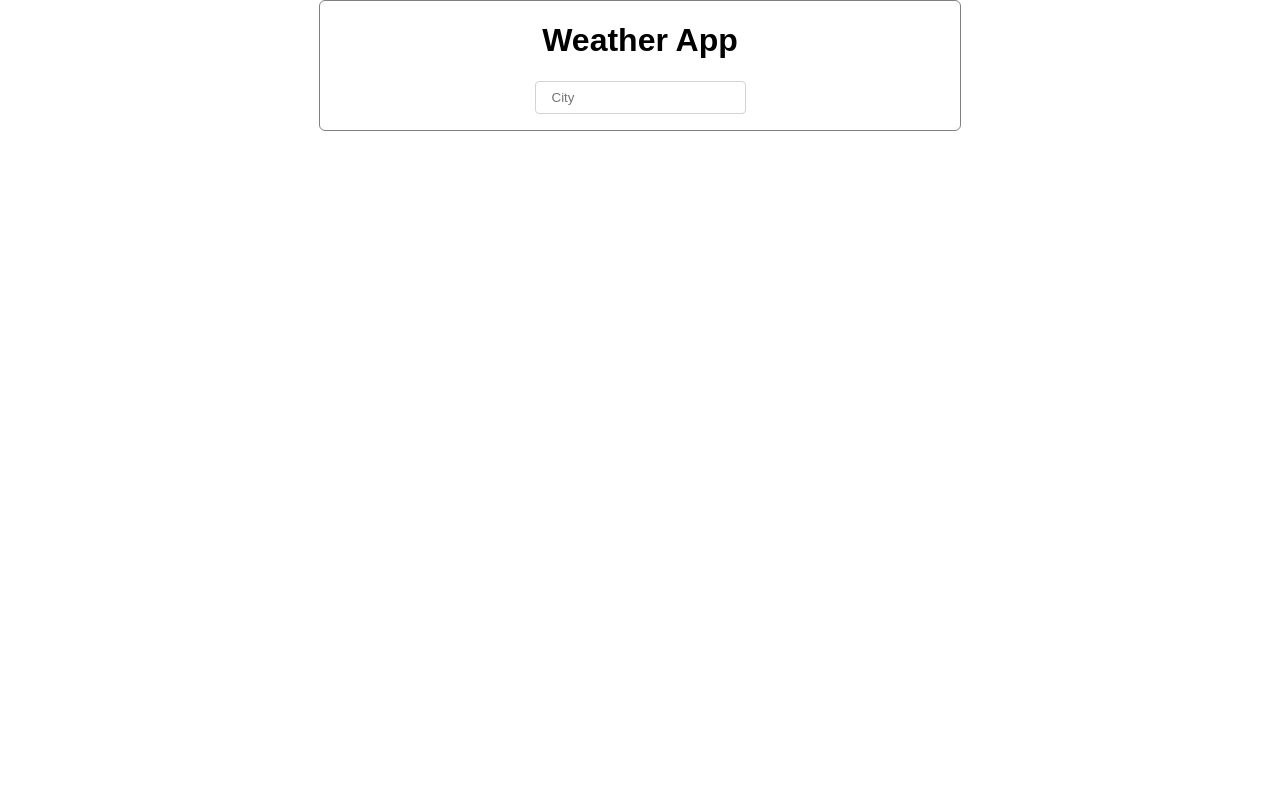
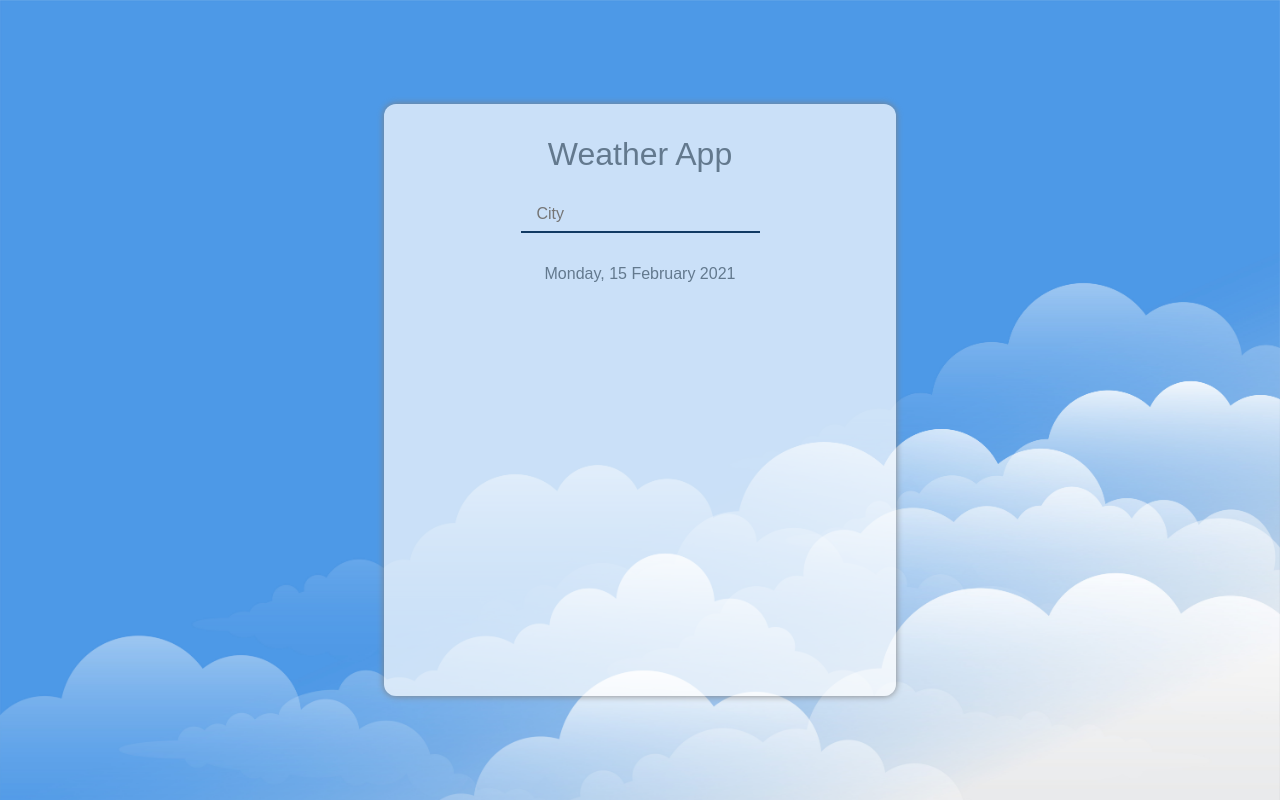
Before and after one commit to stosikmartyna/learning_react, a React (Create React App) app in the folder weather_app/: page / in a window 1280 px wide. Built offline with nearby package versions, Linux system fonts and the light colour scheme.

Commit message:
Add styles to app

```diff
--- a/weather_app/src/App.js
+++ b/weather_app/src/App.js
@@ -1,8 +1,11 @@
 import React from 'react';
 import { MainView } from './components/MainView/MainView';
+import { container } from './App.styles';
 
 export const App = () => {
   return (
-    <MainView />
+    <div className={container}>
+      <MainView />
+    </div>
   );
 }
--- /dev/null
+++ b/weather_app/src/App.styles.js
@@ -0,0 +1,12 @@
+import { css } from 'emotion';
+
+export const container = css ({
+    alignItems: 'center',
+    background: 'url("img/background.jpg")',
+    backgroundSize: 'cover',
+    display: 'flex',
+    height: '100vh',
+    justifyContent: 'center',
+    position: 'absolute',
+    width: '100vw',
+})
--- a/weather_app/src/components/MainView/MainView.jsx
+++ b/weather_app/src/components/MainView/MainView.jsx
@@ -1,6 +1,6 @@
 import React, { useState } from 'react';
 import axios from 'axios';
-import { container, input } from './MainView.styles';
+import { container, input, date, temperature, temperatureMinMax } from './MainView.styles';
 
 const API = {
     key: 'a0cfb4380cff4455bda83f46832638b2',
@@ -19,21 +19,48 @@ export const MainView = () => {
         if(event.key === 'Enter') {
             try {
                 const response = await axios.get(`${API.base}weather?q=${city}&appid=${API.key}&units=metric`);
-                setWeather(response.data)
+                setWeather(response.data);
+                setCity('');
             } catch (err) {
                 console.warn(err);
             }
         }
     }
 
+    const dateBuilder = (d) => {
+        let months = ["January", "February", "March", "April", "May", "June", "July", "August", "September", "October", "November", "December"];
+        let days = ["Sunday", "Monday", "Tuesday", "Wednesday", "Thursday", "Friday", "Saturday"];
+
+        let day = days[d.getDay()];
+        let date = d.getDate();
+        let month = months[d.getMonth()];
+        let year = d.getFullYear();
+
+        return `${day}, ${date} ${month} ${year}`
+      }
+
     return (
         <div className={container}>
             <h1>Weather App</h1>
             <input className={input} placeholder={'City'} value={city} onChange={handleInputChange} onKeyPress={searchCity} />
+            <p className={date}>{dateBuilder(new Date())}</p>
+
+            {console.log(weather)}
+
             {weather && (
                 <>
                     <p>{weather.name}, {weather.sys.country}</p>
-                    <p>{Math.round(weather.main.temp)}°C</p>
+                    <p className={temperature}>{Math.round(weather.main.temp)}°C</p>
+                    <div className={temperatureMinMax}>
+                        <div>
+                            <span>Min.</span>
+                            <p>{Math.round(weather.main.temp_min)}°C</p>
+                        </div>
+                        <div>
+                            <span>Max.</span>
+                            <p>{Math.round(weather.main.temp_max)}°C</p>
+                        </div>
+                    </div>
                     <p>{weather.weather[0].main}</p>
                 </>
             )}
--- a/weather_app/src/components/MainView/MainView.styles.js
+++ b/weather_app/src/components/MainView/MainView.styles.js
@@ -1,17 +1,56 @@
 import { css } from 'emotion';
 
 export const container = css ({
-    border: ' 1px solid grey',
-    borderRadius: '6px',
-    margin: '0 auto',
+    backgroundColor: 'rgba(255, 255, 255, 0.7)',
+    borderRadius: '12px',
+    boxShadow: '0 0 7px grey',
+    height: '70%',
+    padding: '1rem 0',
     textAlign: 'center',
-    width: '50vw',
+    width: '40%',
+
+    '& h1': {
+        color: '#63798e',
+        fontSize: '2rem',
+        fontWeight: 'lighter',
+        margin: '1rem 0 .5rem',
+    }
 })
 
 export const input = css ({
-    border: '1px solid lightgrey',
-    borderRadius: '4px',
-    marginBottom: '1rem',
+    backgroundColor: 'transparent',
+    border: 'none',
+    borderBottom: '2px solid #113a63',
+    color: '#113a63',
+    fontSize: '1rem',
+    margin: '1rem auto',
     outline: 'none',
     padding: '.5rem 1rem',
 })
+
+export const date = css({
+    color: '#63798e'
+})
+
+export const temperature = css({
+    color: '#113a63',
+    fontWeight: 'bold',
+    fontSize: '4rem',
+    margin: '0'
+})
+
+export const temperatureMinMax = css({
+    display: 'flex',
+    justifyContent: 'space-between',
+    margin: '0 auto',
+    paddingTop: '1rem',
+    width: '20%',
+
+        '& p': {
+            color: '#113a63',
+            fontSize: '1.5rem',
+            fontWeight: 'bold',
+            margin: 0,
+            paddingTop: '.5rem',
+        }
+})
```
Also changed, not shown: weather_app/public/img/background.jpg (added).
